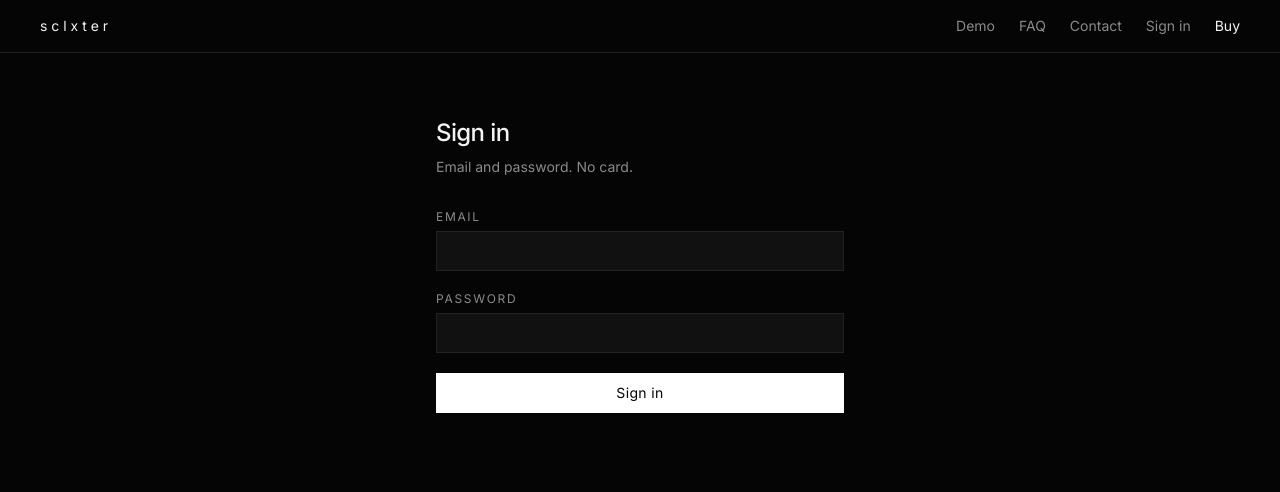
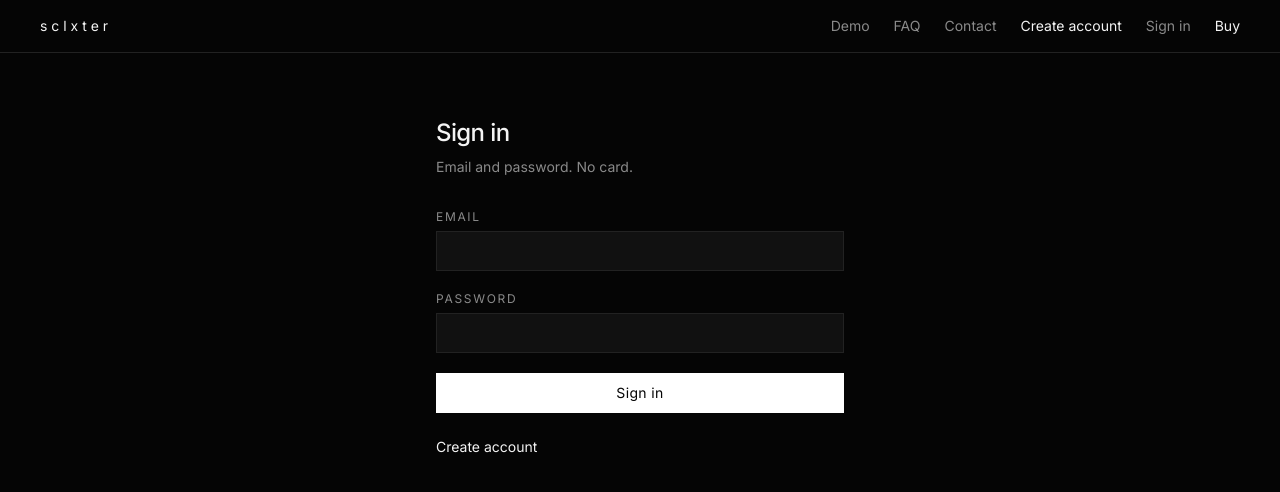
Before and after one commit to edwardsclaterx-web/sclxter, a Next.js app: page /login in a window 1280 px wide. Shown: the top 492 px of the page. Built offline with nearby package versions, Linux system fonts and the light colour scheme; no server answers.

Commit message:
Add Create account on the login page
Co-authored-by: sclater <sclater@me.com>

```diff
--- a/src/app/login/page.tsx
+++ b/src/app/login/page.tsx
@@ -1,3 +1,4 @@
+import Link from "next/link";
 import { redirect } from "next/navigation";
 import { SiteHeader } from "@/components/chrome";
 import { getSessionUser } from "@/lib/auth";
@@ -8,13 +9,26 @@ export default async function LoginPage() {
   if (user) redirect("/dashboard");
   return (
     <div className="flex min-h-full flex-col">
-      <SiteHeader signedIn={false} showPricing={false} />
+      <SiteHeader
+        signedIn={false}
+        showPricing={false}
+        extra={
+          <Link href="/signup" className="text-fg">
+            Create account
+          </Link>
+        }
+      />
       <main className="mx-auto flex w-full max-w-md flex-1 flex-col justify-center px-5 py-16">
         <h1 className="text-2xl font-medium tracking-tight">Sign in</h1>
         <p className="mt-2 text-sm text-muted">
           Email and password. No card.
         </p>
         <AuthForm mode="login" />
+        <p className="mt-6 text-sm text-muted">
+          <Link href="/signup" className="text-fg">
+            Create account
+          </Link>
+        </p>
       </main>
     </div>
   );
--- a/src/components/chrome.tsx
+++ b/src/components/chrome.tsx
@@ -48,11 +48,13 @@ export function ProductNav({
 export function SiteHeader({
   right,
   signedIn,
+  extra,
   showPricing,
   showBuy,
 }: {
   right?: ReactNode;
   signedIn?: boolean;
+  extra?: ReactNode;
   lowercase?: boolean;
   showPricing?: boolean;
   showBuy?: boolean;
@@ -63,6 +65,7 @@ export function SiteHeader({
       {right ?? (
         <ProductNav
           signedIn={signedIn}
+          extra={extra}
           showPricing={showPricing}
           showBuy={showBuy}
         />
```
